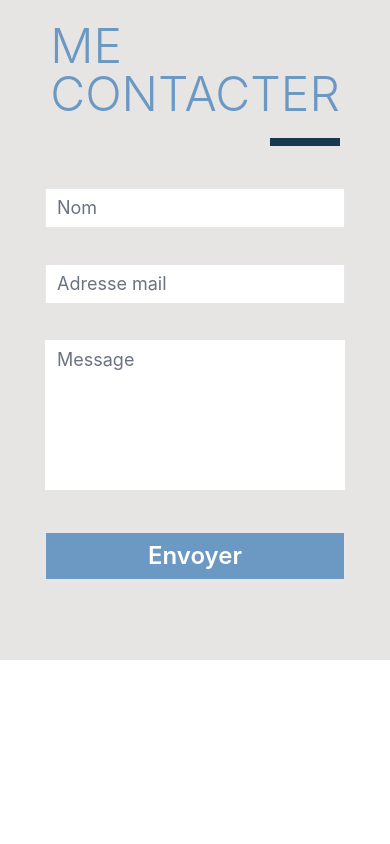
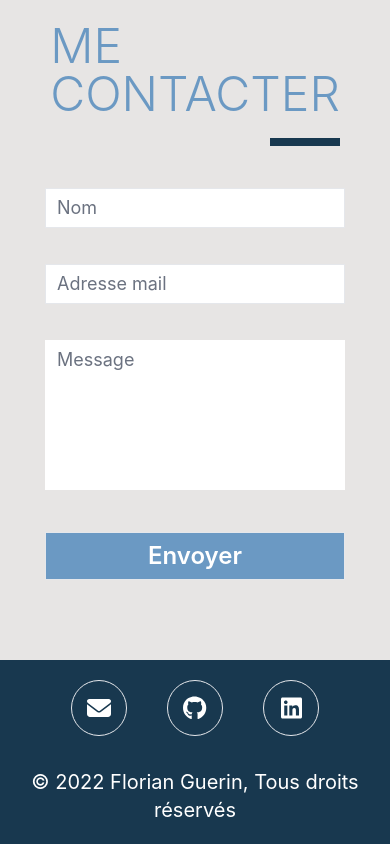
Before and after one commit to sismitrii/portfolio, a React (Create React App) app: page / in a window 390 px wide. Shown: the part 6412-7256 px from the top of the page. Before the commit the page ends 7072 px from the top, so only its background shows below. Built offline with nearby package versions, Linux system fonts and the light colour scheme; a web font is replaced by a local one.

Commit message:
✨ 💄 [Footer] : create a Footer

```diff
--- a/src/component/App.jsx
+++ b/src/component/App.jsx
@@ -4,6 +4,7 @@ import About from "./About/About";
 import Competence from "./Competence/Competence";
 import Realisation from "./Realisation/Realisation";
 import Contact from "./Contact/Contact";
+import Footer from "./Footer/Footer";
 
 export default function App() {
     return (
@@ -16,6 +17,7 @@ export default function App() {
             <Realisation />
             <Contact />
         </main>
+        <Footer/>
     </>
     )
   }
--- /dev/null
+++ b/src/component/Footer/Footer.jsx
@@ -0,0 +1,28 @@
+import { faGithub, faLinkedin } from "@fortawesome/free-brands-svg-icons";
+import { faEnvelope } from "@fortawesome/free-solid-svg-icons";
+import { FontAwesomeIcon } from "@fortawesome/react-fontawesome";
+
+export default function Footer(){
+    return(
+        <footer className="w-full p-5 md:p-10 bg-bgBlue text-white text-center ">
+            <ul className="w-full flex justify-center text-2xl md:text-4xl mb-8">
+                <li className="border p-3 w-14 h-14 mx-5 md:p-5 md:w-20 md:h-20 md:mx-10 rounded-full cursor-pointer duration-150 hover:bg-white hover:text-bgBlue">
+                    <a href="mailto:floguerin156@gmail.com">
+                        <FontAwesomeIcon icon={faEnvelope} />
+                    </a>
+                </li>
+                <li className="border p-3 w-14 h-14 mx-5 md:p-5 md:w-20 md:h-20 md:mx-10 rounded-full cursor-pointer duration-150 hover:bg-white hover:text-bgBlue">
+                    <a href="https://github.com/sismitrii">
+                        <FontAwesomeIcon icon={faGithub} />
+                    </a>
+                </li>
+                <li className="border p-3 w-14 h-14 mx-5 md:p-5 md:w-20 md:h-20 md:mx-10 rounded-full cursor-pointer duration-150 hover:bg-white hover:text-bgBlue">
+                    <a href="https://www.linkedin.com/in/florianguerin/">
+                        <FontAwesomeIcon icon={faLinkedin} />
+                    </a>
+                </li>
+            </ul>
+            <p className="text-xl">© 2022 Florian Guerin, Tous droits réservés</p>
+        </footer>
+    )
+}
```
